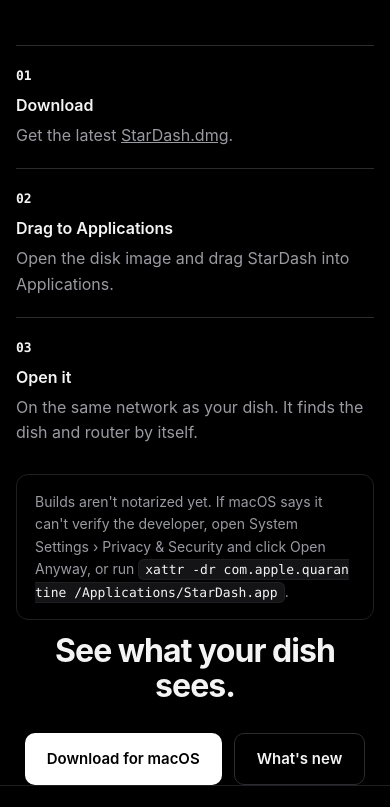
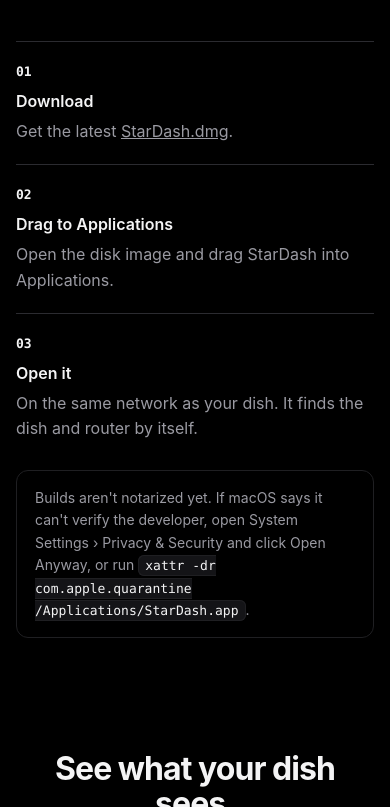
Before and after one commit to MeSrabon/stardash, a plain HTML site: page site/public/index.html in a window 390 px wide. Shown: the part 6279-7086 px from the top of the page. Drawn offline with Linux system fonts and the light colour scheme.

Commit message:
Fix the landing page's phone layout and closing section

```diff
--- a/site/public/index.html
+++ b/site/public/index.html
@@ -110,7 +110,7 @@
   .head p { color: var(--muted); margin: 0; font-size: 17px; }
 
   .split { display: grid; grid-template-columns: 1fr 380px; gap: 64px; align-items: center; }
-  .popover { border-radius: 16px; overflow: hidden; border: 1px solid #ffffff1c; box-shadow: 0 30px 90px -20px rgba(0,0,0,.9); max-width: 380px; justify-self: end; }
+  .popover { border-radius: 16px; overflow: hidden; border: 1px solid #ffffff1c; box-shadow: 0 30px 90px -20px rgba(0,0,0,.9); width: 100%; max-width: 380px; justify-self: end; }
   .menubar { display: inline-flex; align-items: center; gap: 12px; padding: 8px 14px; border-radius: 9px; background: #1a1a1d;
     border: 1px solid var(--line-2); font: 500 14px var(--font); margin: 8px 0 26px; font-variant-numeric: tabular-nums; }
   .menubar .dot { width: 7px; height: 7px; border-radius: 50%; background: var(--good); }
@@ -146,9 +146,10 @@
   ol.steps li::before { content: "0" counter(s); display: block; font: 600 13px var(--mono); color: var(--text); margin-bottom: 10px; }
   ol.steps b { color: var(--text); display: block; margin-bottom: 4px; font-weight: 600; }
   .note { margin-top: 28px; padding: 16px 18px; border-radius: 12px; border: 1px solid var(--line); color: var(--muted); font-size: 14px; }
-  code { font: 13px var(--mono); background: #141417; border: 1px solid var(--line); padding: 2px 6px; border-radius: 6px; color: var(--text); word-break: break-all; }
+  code { font: 13px var(--mono); background: #141417; border: 1px solid var(--line); padding: 2px 6px; border-radius: 6px; color: var(--text); overflow-wrap: anywhere; }
 
-  .final { text-align: center; padding: 140px 0 120px; }
+  .wrap.final { text-align: center; padding-top: 140px; padding-bottom: 120px; }
+  @media (max-width: 640px) { .wrap.final { padding-top: 100px; padding-bottom: 88px; } }
   .final h2 { font-size: clamp(32px, 4.6vw, 52px); letter-spacing: -.03em; line-height: 1.08; margin: 0 0 30px; }
 
   footer { border-top: 1px solid var(--line); padding: 36px 0 48px; color: var(--dim); font-size: 13px; }
@@ -352,7 +353,7 @@
   addEventListener('scroll', () => header.classList.toggle('scrolled', scrollY > 8), { passive: true });
   const io = 'IntersectionObserver' in window ? new IntersectionObserver((entries) => {
     for (const e of entries) if (e.isIntersecting) { e.target.classList.add('in'); io.unobserve(e.target); }
-  }, { rootMargin: '0px 0px -8% 0px' }) : null;
+  }, { rootMargin: '0px 0px -40px 0px' }) : null;
   document.querySelectorAll('.reveal').forEach((el) => io ? io.observe(el) : el.classList.add('in'));
 </script>
 </body>
```
